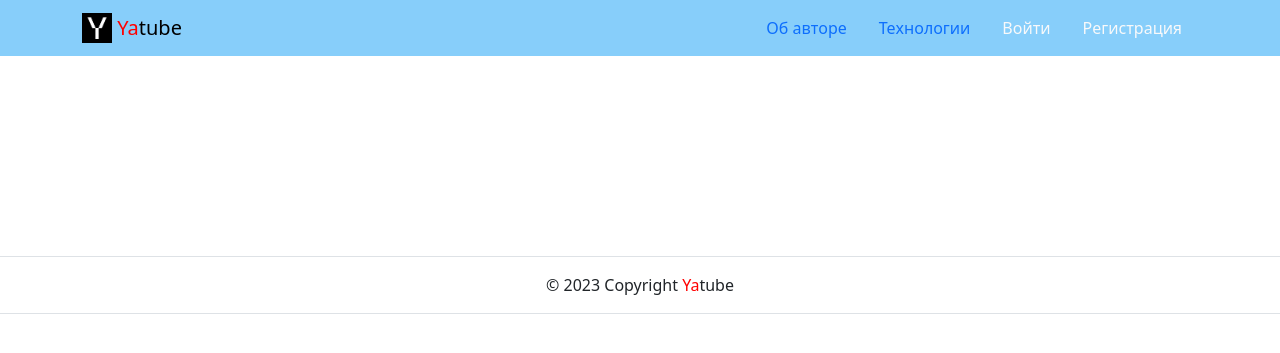
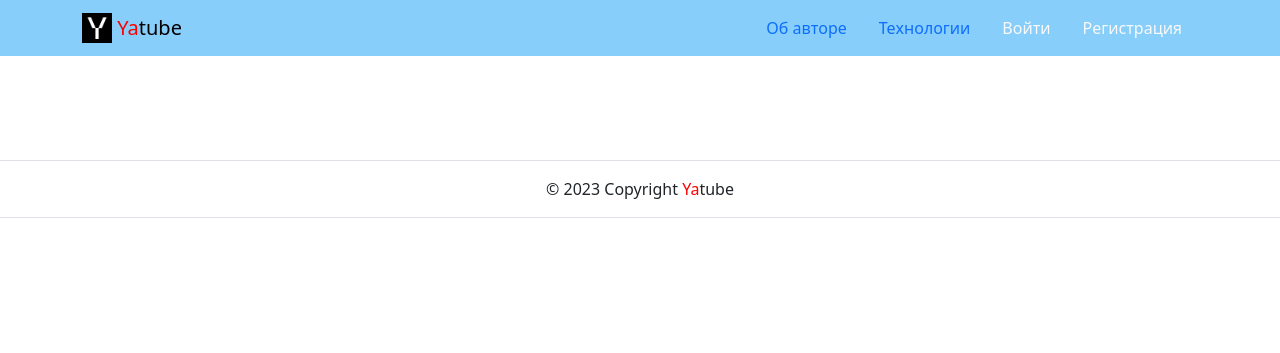
Before and after one commit to ajuia-m/hw03_forms, a Django app: page / in a window 1280 px wide. Shown: the top 353 px of the page. Run offline with Django 3.2, Linux system fonts and the light colour scheme; data that the repository does not hold is empty; some libraries are stand-ins or nearby versions.

Commit message:
minor fixes

```diff
--- a/yatube/templates/posts/index.html
+++ b/yatube/templates/posts/index.html
@@ -2,8 +2,8 @@
 {% block title %}
 Последние обновления на сайте
 {% endblock title %}
+
 {% block content %}
-  <div class="container py-5">
     <h1>{{title}}</h1>
     {% for post in page_obj %}
       <article>
@@ -25,5 +25,4 @@
       {% if not forloop.last %}<hr>{% endif %}
     {% endfor %}
     {% include 'includes/paginator.html' %}
-  </div>
 {% endblock content %}
```
Also changed, not shown: yatube/posts/tests/test_forms.py (added), yatube/posts/tests/test_models.py (added), yatube/posts/tests/test_urls.py (added), yatube/posts/tests/test_views.py (added).
